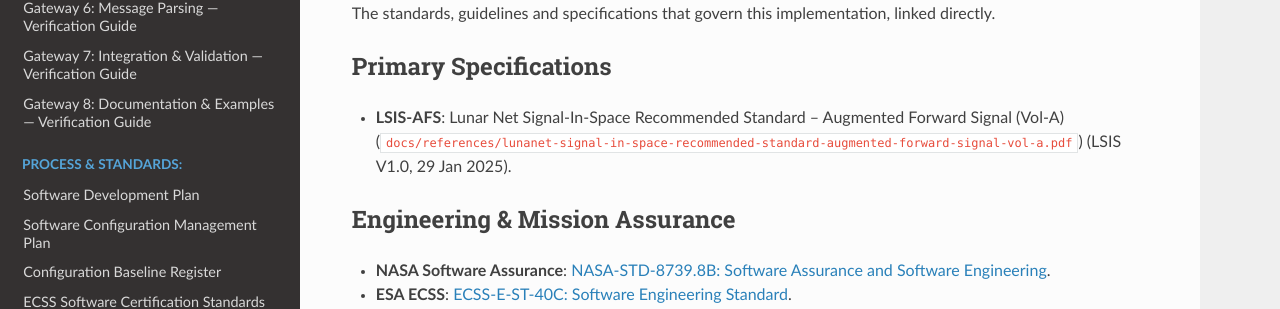
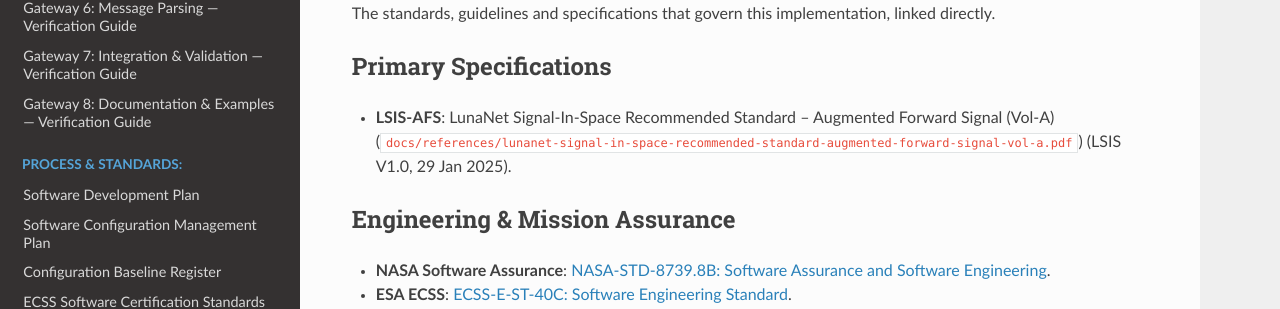
Before and after one commit to luar-space/lunalink, a Sphinx documentation site: the page built from docs/references.rst, in a window 1280 px wide and 930 px high. Shown: the part 158-467 px from the top of the window. Built offline with Sphinx 7.4.7 and the Read the Docs theme 3.1.0, drawn with Linux system fonts in a browser that asks for light colours; pages that are not in the unit, such as notebooks, are missing from menus.

Commit message:
docs: spell LunaNet correctly in the LSIS-AFS reference
Co-Authored-By: Claude Opus 5.5 (1M context) <noreply@anthropic.com>

```diff
--- a/docs/references.rst
+++ b/docs/references.rst
@@ -7,7 +7,7 @@ implementation, linked directly.
 Primary Specifications
 ----------------------
 
-*   **LSIS-AFS**: Lunar Net Signal-In-Space Recommended Standard – Augmented Forward Signal (Vol-A) (``docs/references/lunanet-signal-in-space-recommended-standard-augmented-forward-signal-vol-a.pdf``) (LSIS V1.0, 29 Jan 2025).
+*   **LSIS-AFS**: LunaNet Signal-In-Space Recommended Standard – Augmented Forward Signal (Vol-A) (``docs/references/lunanet-signal-in-space-recommended-standard-augmented-forward-signal-vol-a.pdf``) (LSIS V1.0, 29 Jan 2025).
 
 Engineering & Mission Assurance
 -------------------------------
```
